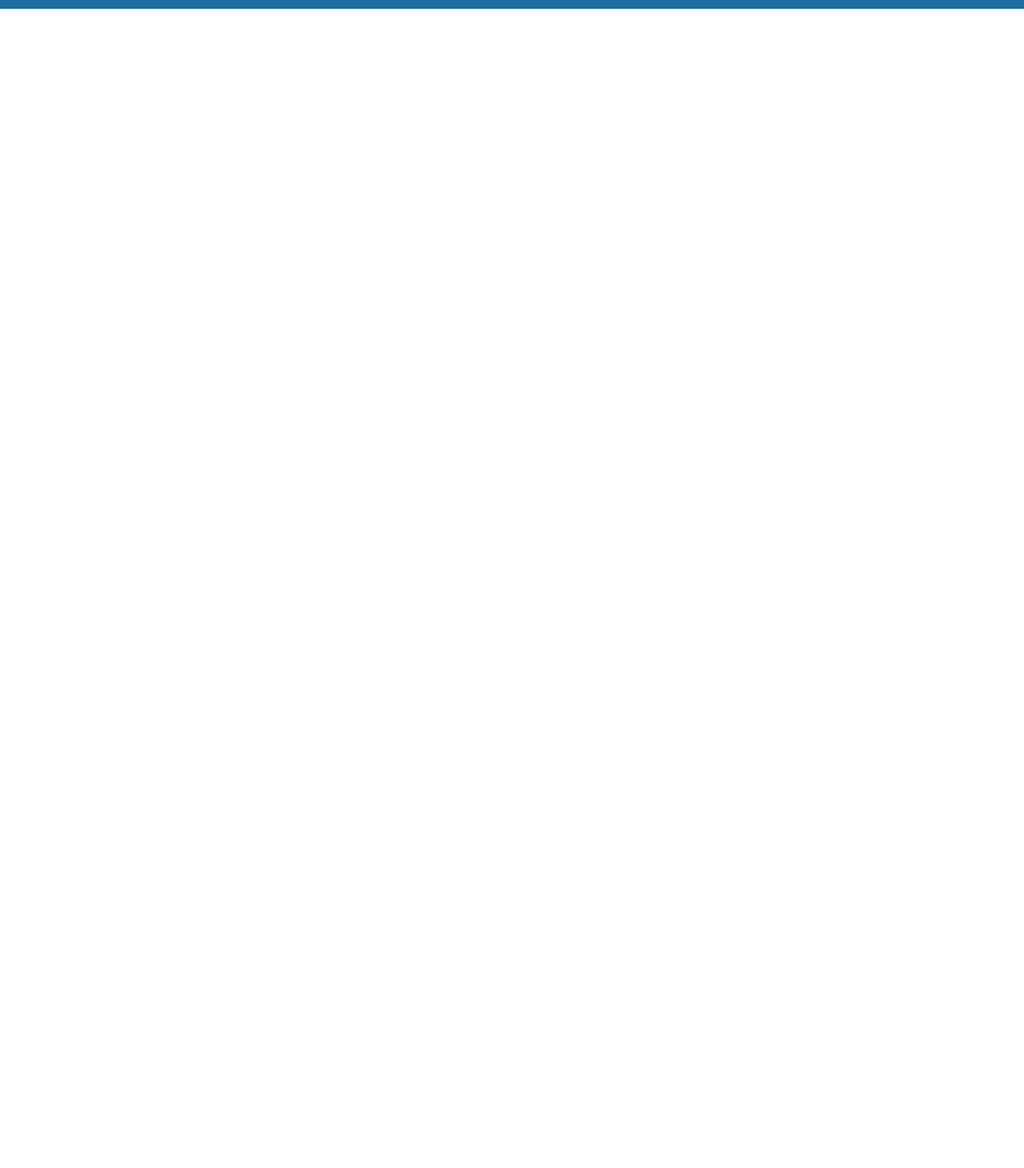
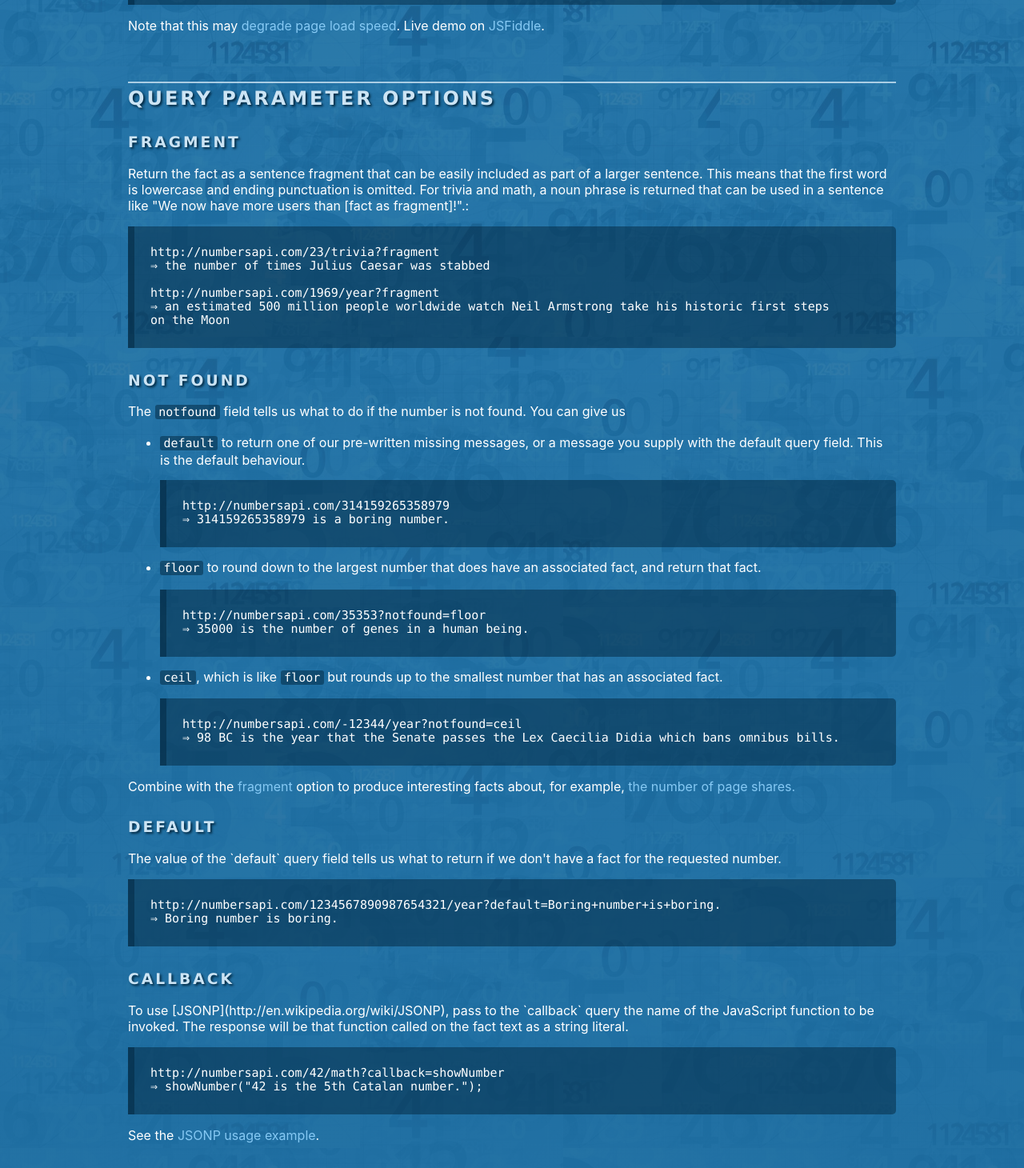
Before and after one commit to gary-rivera/numbers-api-react, a React (Create React App) app: page /fact/42 in a window 1280 px wide. Shown: the part 2283-3743 px from the top of the page at 80% size. Before the commit the page ends 2294 px from the top, so only its background shows below. Built offline with nearby package versions, Linux system fonts and the light colour scheme; no server answers.

Commit message:
documentation complete

```diff
--- a/src/Documentation/APIDocumentation.css
+++ b/src/Documentation/APIDocumentation.css
@@ -45,3 +45,11 @@ h3 {
 #changelog {
   margin-top: 100px;
 }
+
+.space-between li {
+  margin: 15px 0px;
+}
+
+#last-div-documentation {
+  padding-bottom: 60px;
+}
--- a/src/Documentation/APIDocumentation.js
+++ b/src/Documentation/APIDocumentation.js
@@ -1,6 +1,8 @@
 import './APIDocumentation.css';
 import URLStructure from './URLStructure'
 import UsageExamples from './UsageExamples'
+import QueryParameter from './QueryParameter'
+import BatchRequests from './BatchRequests'
 
 function APIDocumentation() {
 
@@ -10,6 +12,8 @@ function APIDocumentation() {
       <p>Bring meaning to your metrics and stories to your dates with our API of interesting number facts.</p>
       <URLStructure />
       <UsageExamples />
+      <QueryParameter />
+      <BatchRequests />
     </div>
   )
 }
--- /dev/null
+++ b/src/Documentation/BatchRequests.js
@@ -0,0 +1,25 @@
+function BatchRequests() {
+  return (
+    <div id="last-div-documentation">
+      <h2 className="doc-section-title" id="batch-requests">Batch Requests</h2>
+      <p>To get facts about multiple numbers in one request, specify ranges for <code>number</code> in <code><a href="#">http://numbersapi.com/</a>number/type.</code></p>
+      <p>A number range (inclusive) is specified as <code>min..max</code>. Separate multiple ranges and individual numbers with <code>,</code> (a comma).</p>
+      <p>The response format will always be a JSON map from numbers to facts, of at most 100 numbers. The query parameter <code>json</code> may still be used to specify whether individual facts will be returned as string literals or JSON objects.</p>
+      <div className="doc-examples">
+        <pre>
+          <code>
+          {`http://numbersapi.com/1..3,10
+⇒ {
+    "1": "1 is the number of dimensions of a line.",
+    "2": "2 is the number of polynucleotide strands in a DNA double helix.",
+    "3": "3 is the number of sets needed to be won to win the whole match in volleyball.",
+    "10": "10 is the highest score possible in Olympics gymnastics competitions."
+}`}
+          </code>
+        </pre>
+      </div>
+    </div>
+  )
+}
+
+export default BatchRequests
--- a/src/Documentation/QueryParameter.js
+++ b/src/Documentation/QueryParameter.js
@@ -1,69 +1,128 @@
 function QueryParameter() {
   return (
     <div>
-      <h2 id="usage-examples">Query Parameter Options</h2>
+      <h2 className="doc-section-title" id="usage-examples">Query Parameter Options</h2>
       <h3 id="fragment">Fragment</h3>
-      <div className="Jquery-examples">
-        <p>HTML:</p>
-        <div className="doc-examples">
-          <span>
-            We now have more users than &lt;span id="number"&gt;&lt;/span&gt;!
-          </span>
-        </div>
-        <p>JavaScript:</p>
-        <div className="doc-examples">
-          <span>
-            {`$.get('http://numbersapi.com/1337/trivia?notfound=floor&fragment', function(data) {
-            $('#number').text(data);
-            });`}
-          </span>
-        </div>
-        <p>Direct cross-origin requests like this are possible on browsers that support
-          <a href="http://en.wikipedia.org/wiki/Cross-Origin_Resource_Sharing">
-            CORS
-          </a>. Live demo on
-          <a href="http://jsfiddle.net/divad12/ffHEh/">JSFiddle</a>.
+      <div className="param-examples">
+        <p>Return the fact as a sentence fragment that can be easily included as
+          part of a larger sentence. This means that the first word is lowercase
+          and ending punctuation is omitted. For trivia and math, a noun phrase is
+          returned that can be used in a sentence like "We now have more users than
+          [fact as fragment]!".:
         </p>
-      </div>
-      <div className="Jsonp-examples">
-        <h3 id="jsonp">JSONP</h3>
-        <p>...is supported with the query field <a href="#callback"><code>callback</code></a>:</p>
         <div className="doc-examples">
           <pre>
-            <code>{`
-<span id="number-fact"></span>
-<script>
-  function showNumber(str) {
-    document.getElementById('number-fact').innerText = str;
-  }
+            <code>{`http://numbersapi.com/23/trivia?fragment
+⇒ the number of times Julius Caesar was stabbed
 
-  (function() {
-    var scriptTag = document.createElement('script');
-    scriptTag.async = true;
-    scriptTag.src = "http://numbersapi.com/42/math?callback=showNumber";
-    document.body.appendChild(scriptTag);
-  })();
-</script>
-            `}
+http://numbersapi.com/1969/year?fragment
+⇒ an estimated 500 million people worldwide watch Neil Armstrong take his historic first steps
+on the Moon`}
             </code>
           </pre>
         </div>
-        <p>
-          Live demo on <a href="http://jsfiddle.net/divad12/4A6Pw/">JSFiddle</a>.
-        </p>
-      <h3 id="single-script-tag">HTML Embed</h3>
-      <p>Add <code>write</code> to your query string to have the response text wrapped in <code>document.write()</code>. Now you can stick just a single <code>&lt;script&gt;</code> directly where the fact should go.</p>
+      </div>
+      <h3 id="not-found">Not Found</h3>
+      <p>The <code>notfound</code> field tells us what to do if the number is not found. You can give us</p>
+      <ul className="space-between">
+        <li><code>default</code> to return one of our pre-written missing messages, or a message you supply with the default query field. This is the default behaviour.</li>
+          <div className="doc-examples">
+            <pre>
+              <code>
+              {`http://numbersapi.com/314159265358979
+⇒ 314159265358979 is a boring number.`}
+              </code>
+            </pre>
+          </div>
+        <li><code>floor</code> to round down to the largest number that does have an associated fact, and return that fact.</li>
+          <div className="doc-examples">
+              <pre>
+                <code>
+                {`http://numbersapi.com/35353?notfound=floor
+⇒ 35000 is the number of genes in a human being.`}
+                </code>
+              </pre>
+            </div>
+        <li><code>ceil</code>, which is like <code>floor</code> but rounds up to the smallest number that has an associated fact.</li>
+          <div className="doc-examples">
+            <pre>
+              <code>
+              {`http://numbersapi.com/-12344/year?notfound=ceil
+⇒ 98 BC is the year that the Senate passes the Lex Caecilia Didia which bans omnibus bills.`}
+              </code>
+            </pre>
+          </div>
+      </ul>
+      <p>Combine with the <a href='#fragment'>fragment</a> option to produce interesting facts about, for example, <a href="#visitors">the number of page shares.</a></p>
+      <h3 id="default">Default</h3>
+      <p>The value of the `default` query field tells us what to return if we don't have a fact for the requested number.</p>
       <div className="doc-examples">
         <pre>
-          <code>{`Did you know 2012 is the year that <script src="http://numbersapi.com/2012/year?write&fragment">
-</script>?`}
+          <code>
+          {`http://numbersapi.com/1234567890987654321/year?default=Boring+number+is+boring.
+⇒ Boring number is boring.`}
           </code>
         </pre>
       </div>
-      <p>
-        Note that this may <a href='https://developer.yahoo.com/performance/rules.html#js_bottom'>degrade page load speed</a>. Live demo on <a href="http://jsfiddle.net/vd58j/">JSFiddle</a>.
-      </p>
+      <h3 id="callback">Callback</h3>
+      <p>To use [JSONP](http://en.wikipedia.org/wiki/JSONP), pass to the `callback` query the name of the JavaScript function to be invoked. The response will be that function called on the fact text as a string literal.</p>
+      <div className="doc-examples">
+        <pre>
+          <code>
+          {`http://numbersapi.com/42/math?callback=showNumber
+⇒ showNumber("42 is the 5th Catalan number.");`}
+          </code>
+        </pre>
+      </div>
+      <p>See the <a href="#jsonp">JSONP usage example</a>.</p>
+      <h3 id="write">Write</h3>
+      <p>Returns the text response wrapped in a call to [`document.write()`](https://developer.mozilla.org/en/document.write). Note that using this query parameter is equivalent to and just a shorthand of `?callback=document.write`.</p>
+      <div className="doc-examples">
+        <pre>
+          <code>
+          {`http://numbersapi.com/42/math?write
+⇒ document.write("42 is the 5th Catalan number.");`}
+          </code>
+        </pre>
+      </div>
+      <p>See the <a href="#single-script-tag">HTML embed tag usage example</a>.</p>
+      <h3 id="min-max">Min and Max</h3>
+      <p>Restrict the range of values returned to the inclusive range [<code>min</code>, <code>max</code>] when <code>random</code> is given as the number.</p>
+      <div className="doc-examples">
+        <pre>
+          <code>
+          {`http://numbersapi.com/random?min=10&max=20
+13 is the number of provinces and territories in Canada.`}
+          </code>
+        </pre>
+      </div>
+      <h3 id="json">JSON</h3>
+      <p>Include the query parameter `json` or set the HTTP header `Content-Type` to `application/json` to return the fact and associated meta-data as a JSON object, with the properties:</p>
+      <ul>
+        <li><code>text</code>: A string of the fact text itself.</li>
+        <li><code>found</code>: Boolean of whether there was a fact for the requested number.</li>
+        <li><code>number</code>: The floating-point number that the fact pertains to. This may be useful for, eg. a <code>/random</code> request or <code>notfound=floor</code>. For a date fact, this is the 1-indexed day of a leap year (eg. 61 would be March 1st).</li>
+        <li><code>type</code>: String of the category of the returned fact.</li>
+        <li><code>date</code> (sometimes): A day of year associated with some year facts, as a string.</li>
+        <li><code>year</code> (sometimes): A year associated with some date facts, as a string.</li>
+      </ul>
+      <div className="doc-examples">
+        <pre>
+          <code>
+          {`http://numbersapi.com/random/year?json
+⇒ {
+    "text": "2012 is the year that the century's second and last solar transit of Venus occurs
+on June 6.",
+    "found": true,
+    "number": 2012,
+    "type": "year",
+    "date": "June 6"
+}`}
+          </code>
+        </pre>
       </div>
     </div>
   )
 }
+
+export default QueryParameter
--- a/src/Documentation/UsageExamples.js
+++ b/src/Documentation/UsageExamples.js
@@ -3,7 +3,7 @@
 function UsageExamples() {
   return (
     <div>
-      <h2 id="usage-examples">Usage Examples</h2>
+      <h2 className="doc-section-title" id="usage-examples">Usage Examples</h2>
       <h3 id="jquery">jQuery</h3>
       <div className="Jquery-examples">
         <p>HTML:</p>
@@ -21,10 +21,9 @@ function UsageExamples() {
           </span>
         </div>
         <p>Direct cross-origin requests like this are possible on browsers that support
-          <a href="http://en.wikipedia.org/wiki/Cross-Origin_Resource_Sharing">
-            CORS
+          <a href="http://en.wikipedia.org/wiki/Cross-Origin_Resource_Sharing"> CORS
           </a>. Live demo on
-          <a href="http://jsfiddle.net/divad12/ffHEh/">JSFiddle</a>.
+          <a href="http://jsfiddle.net/divad12/ffHEh/"> JSFiddle</a>.
         </p>
       </div>
       <div className="Jsonp-examples">
--- a/src/Home.css
+++ b/src/Home.css
@@ -5,7 +5,7 @@
   justify-content: center;
   margin: 0;
   background: #1e6da0;
-  background: linear-gradient(rgba(30, 109, 160, 0.5) 0%, #1e6da0 90%),
+  background: linear-gradient(rgba(30, 109, 160, 0.8) 0%, #1e6da0 90%),
     url('/src/img/background.jpg');
   margin: 0;
   font-family: -apple-system, BlinkMacSystemFont, 'Segoe UI', 'Roboto', 'Oxygen',
```
Also changed, not shown: src/CategoryCard.css (added, +60 -0 lines).
